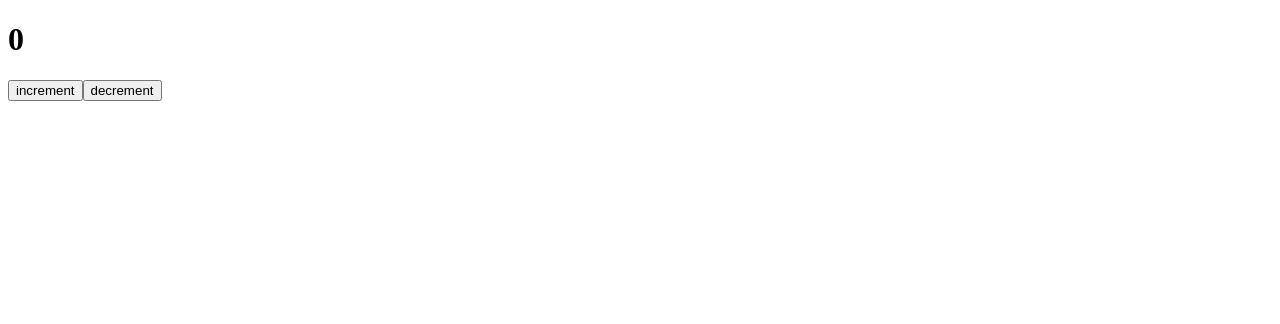
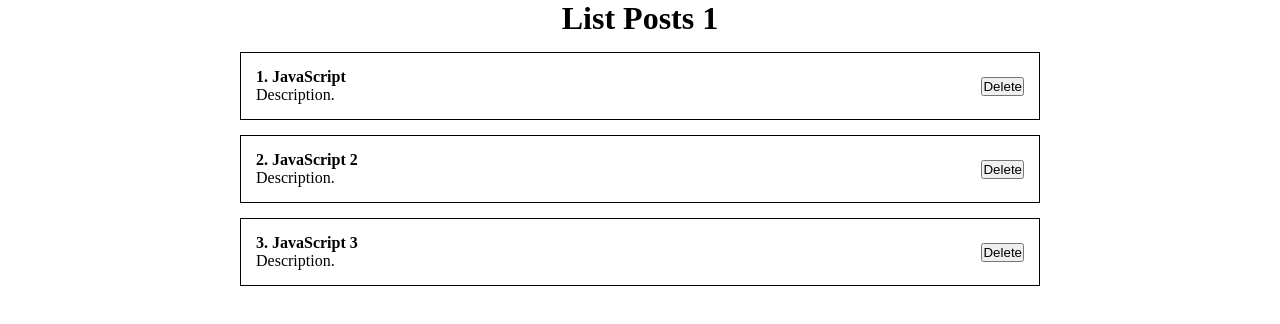
Before and after one commit to H0Sl/React, a React (Create React App) app in the folder my-app/: page / in a window 1280 px wide. Shown: the top 324 px of the page. Built offline with nearby package versions, Linux system fonts and the light colour scheme.

Commit message:
Статичный список

```diff
--- a/my-app/src/App.js
+++ b/my-app/src/App.js
@@ -1,14 +1,20 @@
 import React, {useState} from 'react';
 import Counter from './components/Counter';
 import ClassCounter from './components/ClassCounter';
+import './style/app.css';
+import PostList from './components/PostList';
 
 
 function App() {
-    const [value,setValue] = useState('Текст в инпуте')
+  const [posts,serPosts] = useState([
+    {id:1,title:'JavaScript',body:'Description'},
+    {id:2,title:'JavaScript 2',body:'Description'},
+    {id:3,title:'JavaScript 3',body:'Description'},
+  ])
 
   return (
     <div className="App">
-      <ClassCounter/>
+      <PostList posts={posts} title={'List Posts 1'}/>
     </div>
   );
 }
--- /dev/null
+++ b/my-app/src/components/PostList.jsx
@@ -0,0 +1,17 @@
+import React from 'react';
+import PostItem from './postItem';
+
+const PostList = ({posts, title}) => {
+    return (
+        <div>
+            <h1 style={{textAlign:'center'}}>
+                {title}
+            </h1>
+            {posts.map(post =>
+                <PostItem post={post} key={post.id}/>
+            )}
+        </div>
+    );
+};
+
+export default PostList;
--- /dev/null
+++ b/my-app/src/components/postItem.jsx
@@ -0,0 +1,22 @@
+import React from 'react';
+
+const PostItem = function(props){
+    console.log(props);
+
+
+    return(
+        <div className='post'>
+        <div className='post__contant'>
+          <strong>{props.post.id}. {props.post.title}</strong>
+          <div>
+              {props.post.body}.
+          </div>
+        </div>
+        <div className='post__btns'>
+          <button>Delete</button>
+        </div>
+      </div>
+    );
+};
+
+export default PostItem;
--- /dev/null
+++ b/my-app/src/style/app.css
@@ -0,0 +1,23 @@
+* {
+    margin:0;
+    padding:0;
+    box-sizing:border-box;
+}
+
+#root{
+    display:flex;
+    justify-content:center;
+}
+
+.App{
+    width:800px;
+}
+
+.post{
+    display:flex;
+    padding:15px;
+    border:1px solid black;
+    margin-top:15px;
+    justify-content:space-between;
+    align-items:center;
+}
```
